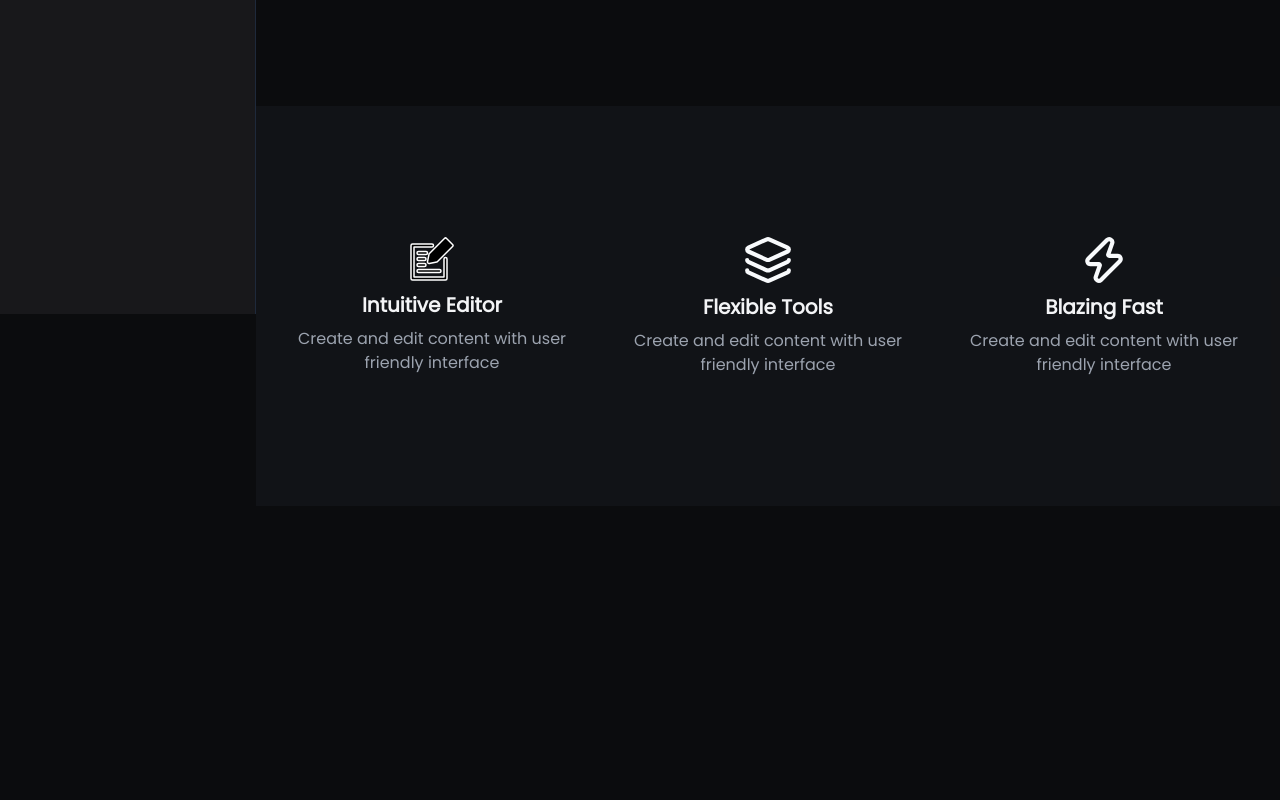
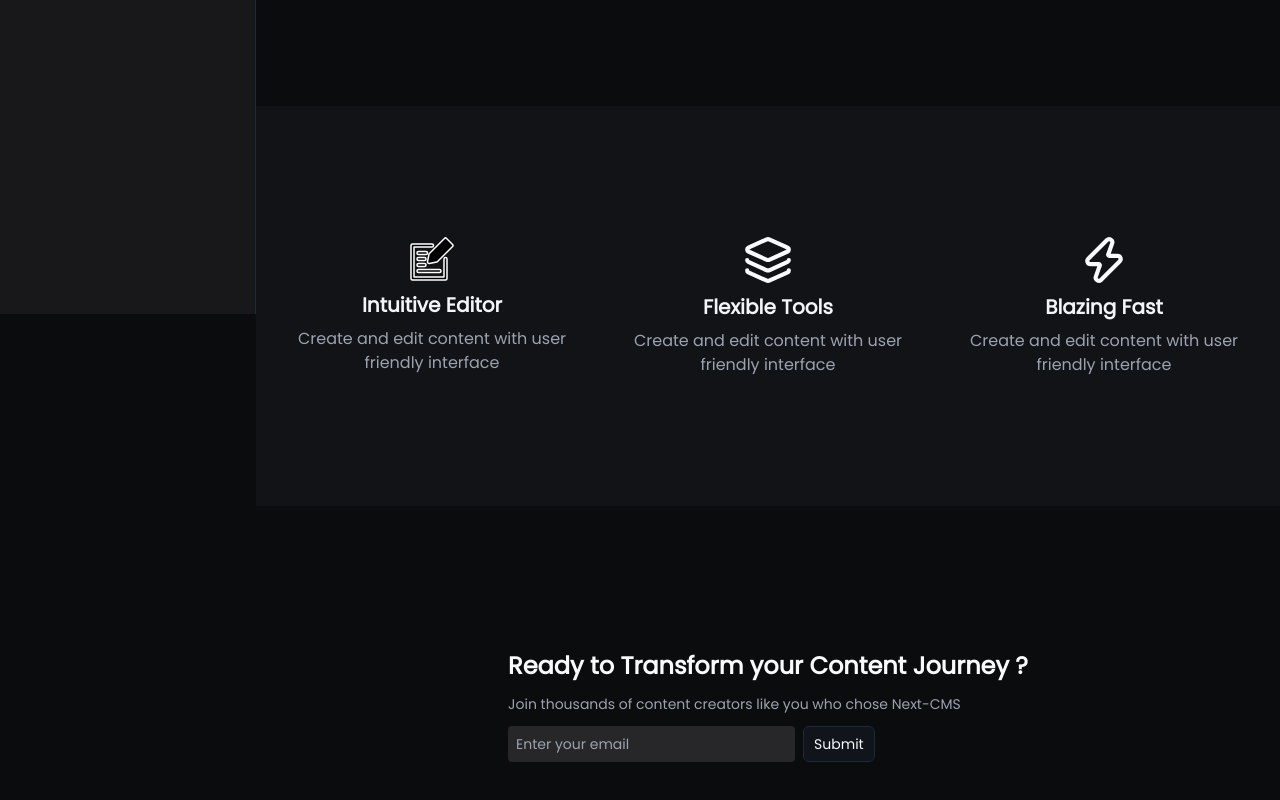
Before and after one commit to coderAshwathama/next-cms, a Next.js app: page / in a window 1280 px wide. Shown: the part 486-1286 px from the top of the page. Before the commit the page ends 992 px from the top, so only its background shows below. Built offline with nearby package versions, Linux system fonts and the light colour scheme.

Commit message:
added call to action form

```diff
--- a/src/app/page.js
+++ b/src/app/page.js
@@ -55,8 +55,26 @@ export default function Landing() {
           </span>
         </div>
       </section>
-      <section></section>
-      <section></section>
+      <section className="h-[60vh] sm:h-[50vh] w-full flex justify-center flex-col items-start ">
+        <div className="max-w[50%] mx-auto space-y-3">
+          <h4 className="font-bold text-2xl">
+            {" "}
+            Ready to Transform your Content Journey ?{" "}
+          </h4>
+          <p className="text-sm text-gray-400">
+            {" "}
+            Join thousands of content creators like you who chose Next-CMS{" "}
+          </p>
+          <div className="flex gap-2">
+            <input
+              className="bg-zinc-800 focus:outline-none rounded px-2 text-sm text-gray-300 py-[7px]"
+              type="text"
+              placeholder="Enter your email"
+            />
+            <Button variant="outline"> Submit</Button>
+          </div>
+        </div>
+      </section>
     </main>
   );
 }
```
